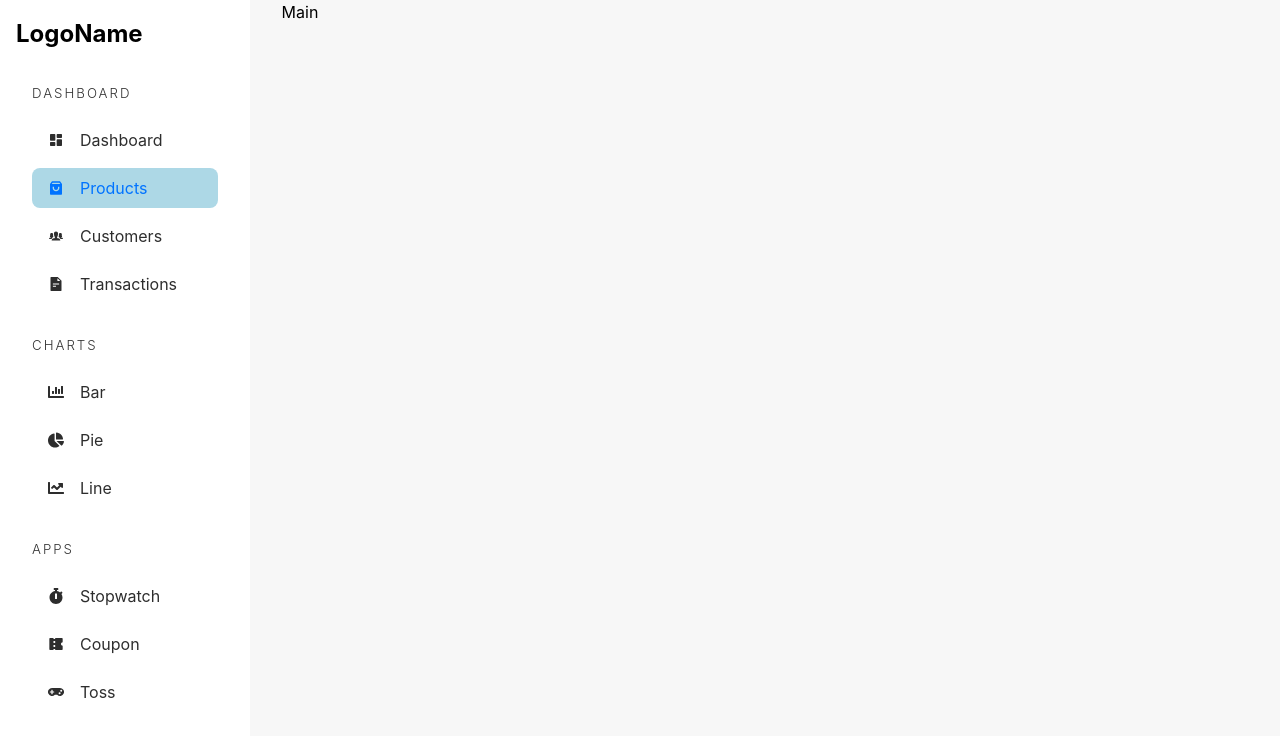
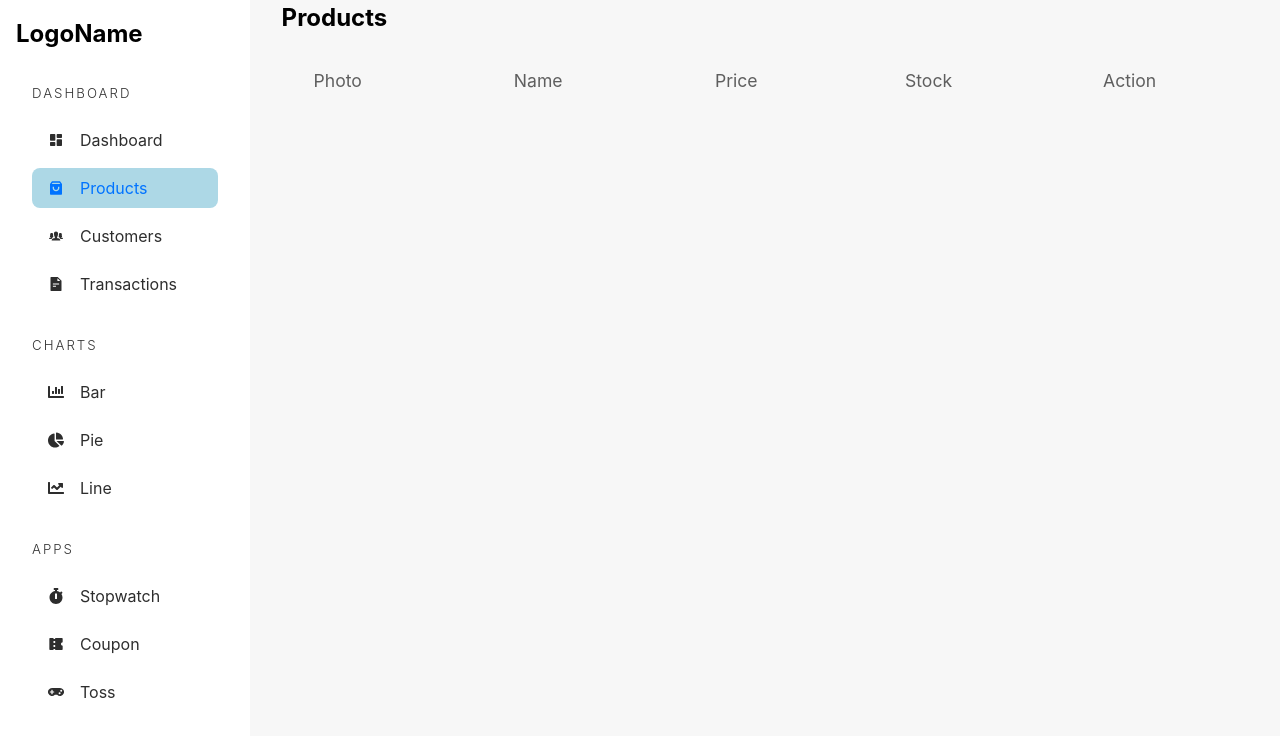
Before and after one commit to abhiSahuCodes/Admin-Dashboard-React, a React (Vite) app in the folder admin-dashboard/: page /admin/products in a window 1280 px wide. Shown: the top 736 px of the page. Built offline with nearby package versions, Linux system fonts and the light colour scheme.

Commit message:
Products table: interface datatype and array of column defined

```diff
--- a/admin-dashboard/src/pages/Products.tsx
+++ b/admin-dashboard/src/pages/Products.tsx
@@ -1,13 +1,53 @@
+import { ReactElement, useState } from "react";
 import AdminSidebar from "../components/AdminSidebar";
+import TableHOC from "../components/TableHOC";
+import { Column } from "react-table";
 
+interface DataType{
+  photo: string;
+  name: string;
+  price: number;
+  stock: number;
+  action: ReactElement;
+}
+
+const columns: Column<DataType>[] = [
+  {
+    Header: "Photo",
+    accessor: "photo",
+  },
+  {
+    Header: "Name",
+    accessor: "name",
+  },
+  {
+    Header: "Price",
+    accessor: "price",
+  },
+  {
+    Header: "Stock",
+    accessor: "stock",
+  },
+  {
+    Header: "Action",
+    accessor: "action",
+  },
+]
+
+const arr: DataType[] = [];
 
 const Products = () => {
+
+  const [data] = useState<DataType[]>(arr);
+
+  const Table = TableHOC<DataType>(
+    columns, data, "dashboard-product-box", "Products"
+  )
   return (
 <div className="admin-container">
       {/* Sidebar */}
       <AdminSidebar />
-      {/* Main content */}
-      <main>Main</main>
+      <main>{Table()}</main>
     </div>
   )
 }
```
